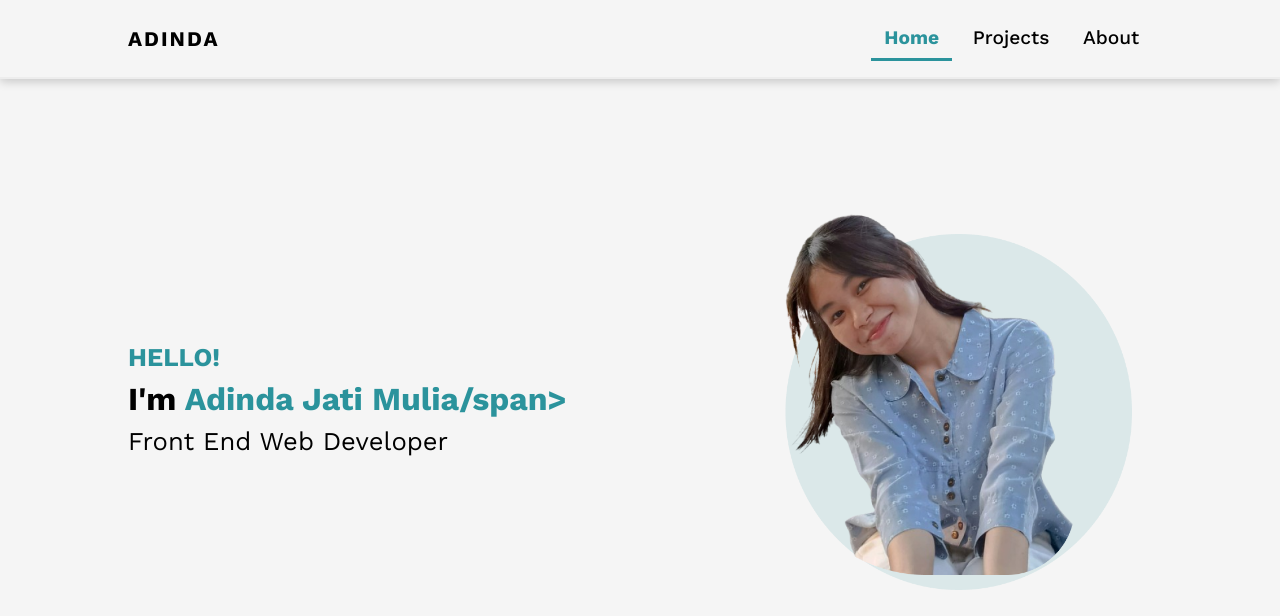
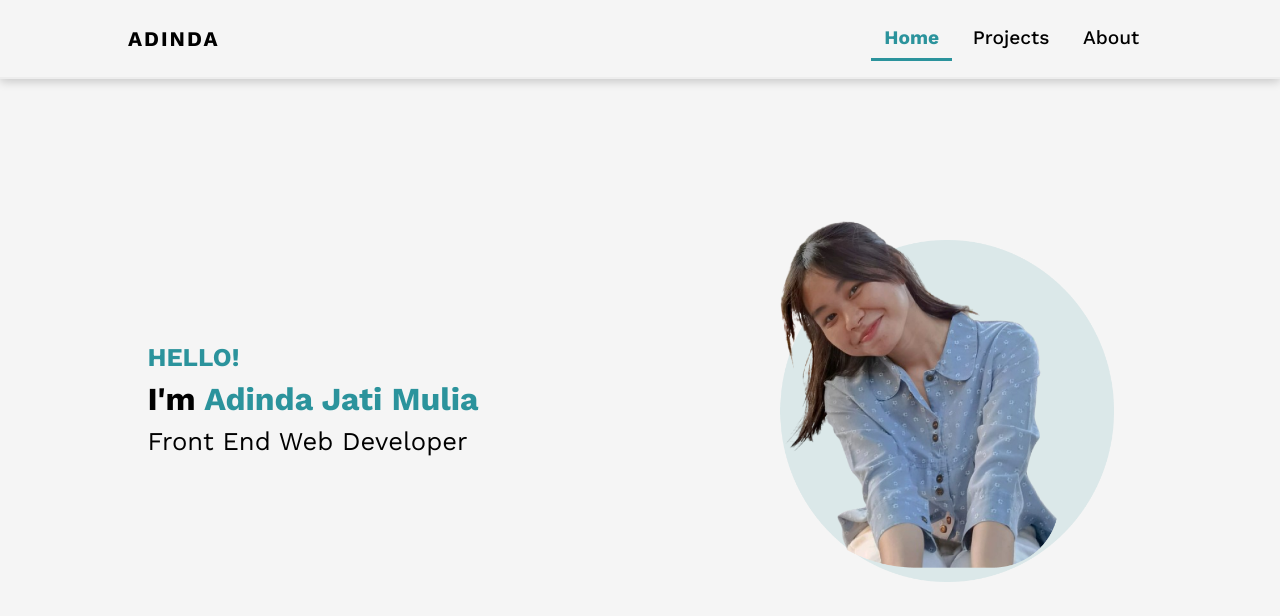
Before and after one commit to adindajatimulia/my-portofolio, a website built with Vite: page index.html in a window 1280 px wide. Shown: the top 616 px of the page. Built offline with nearby package versions, Linux system fonts and the light colour scheme.

Commit message:
second commit

```diff
--- a/index.html
+++ b/index.html
@@ -29,7 +29,7 @@
       <div class="profile">
         <article class="description">
           <h3>HELLO!</h3>
-          <h2>I'm <span>Adinda Jati Mulia/span></h2>
+          <h2>I'm <span>Adinda Jati Mulia</h2>
           <p>Front End Web Developer</p>
         </article>
 
```
